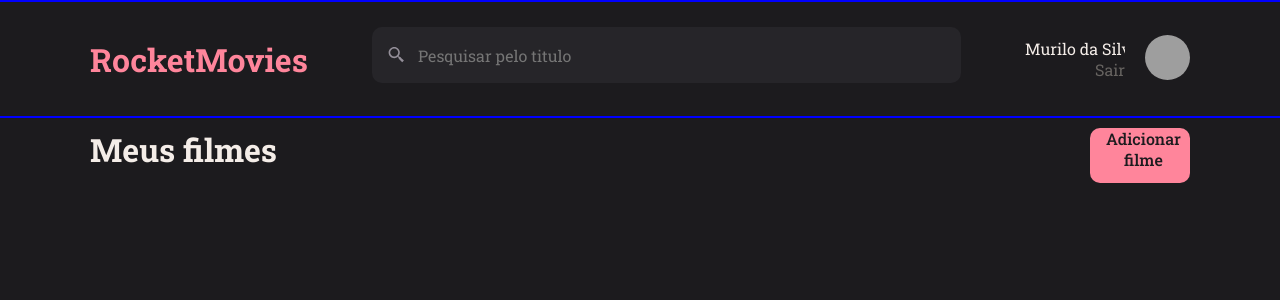
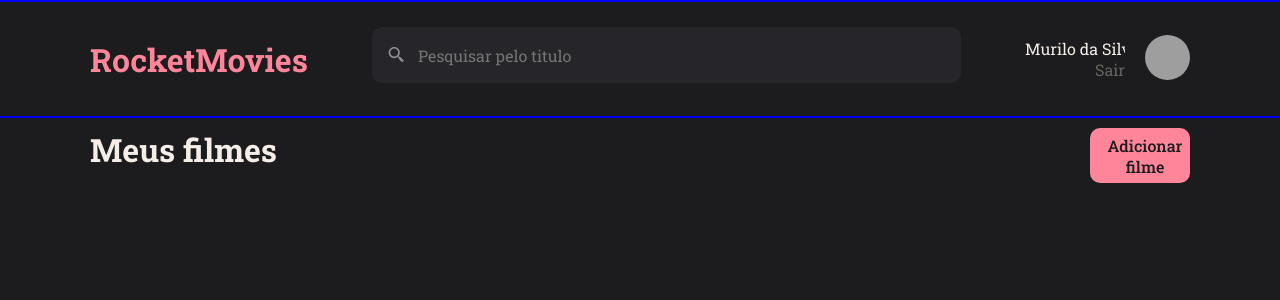
Before and after one commit to MullerHub/Rocketseat-Explorer, a React (Vite) app in the folder Stage0902_desafio/RocketMovies/: page / in a window 1280 px wide. Shown: the top 300 px of the page. Built offline with nearby package versions, Linux system fonts and the light colour scheme; grey boxes are pictures that could not be loaded.

Commit message:
Button att

```diff
--- a/Stage0902_desafio/RocketMovies/src/components/Button/styles.js
+++ b/Stage0902_desafio/RocketMovies/src/components/Button/styles.js
@@ -1,7 +1,8 @@
 import styled from 'styled-components'
 
 export const Container = styled.button`
-  width: 100%;
+  max-width: 100%;
+  gap: 10px;
   height: 55px;
   background-color: ${({ theme }) => theme.COLORS.BUTTON};
   color: ${({ theme }) => theme.COLORS.BACKGROUND_900};
@@ -10,6 +11,8 @@ export const Container = styled.button`
   padding: 0 16px;
   display: flex;
   border: none;
+  align-items: center;
+  justify-content: center;
 
   &:disabled {
     opacity: 0.5;
```
